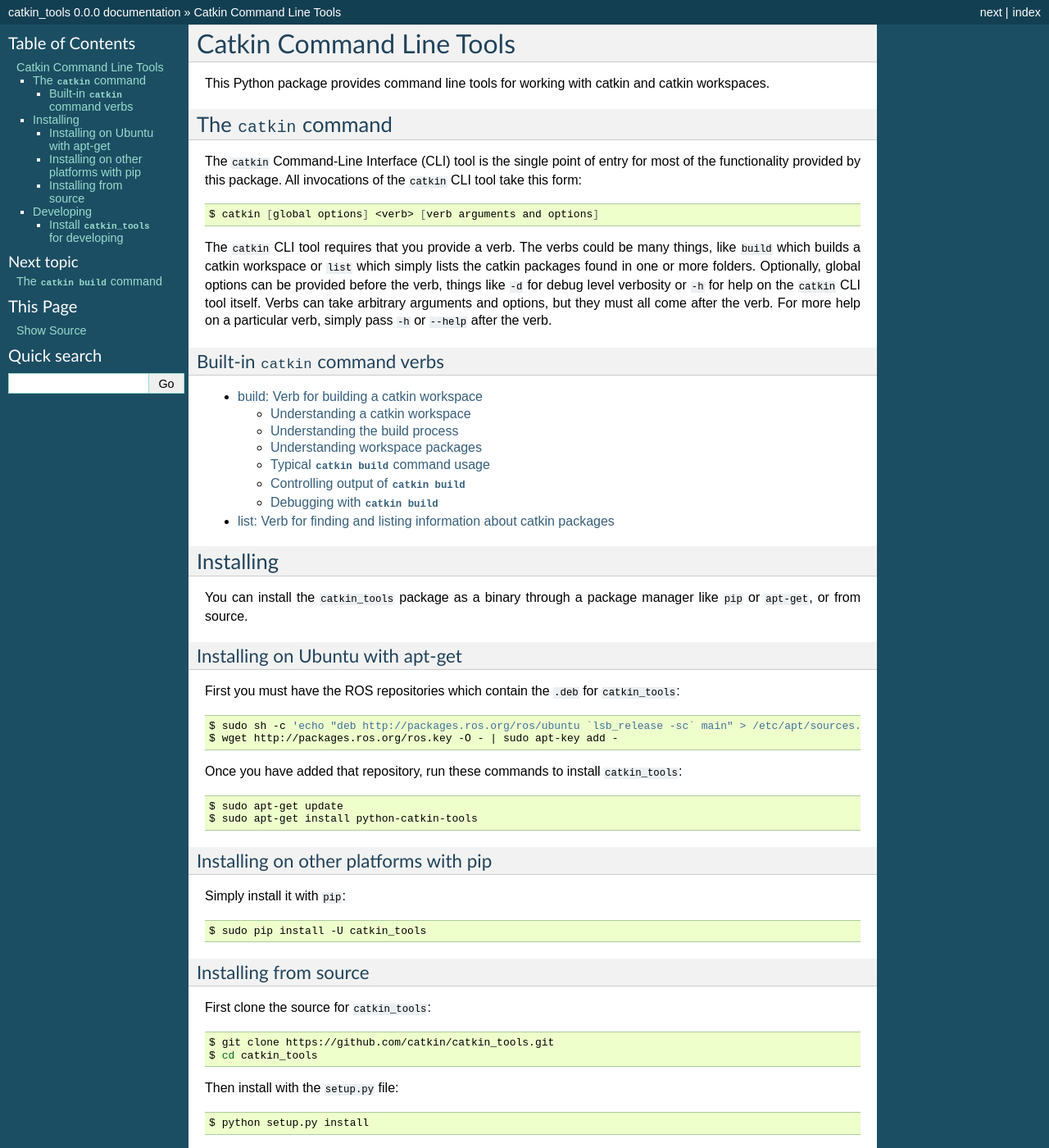
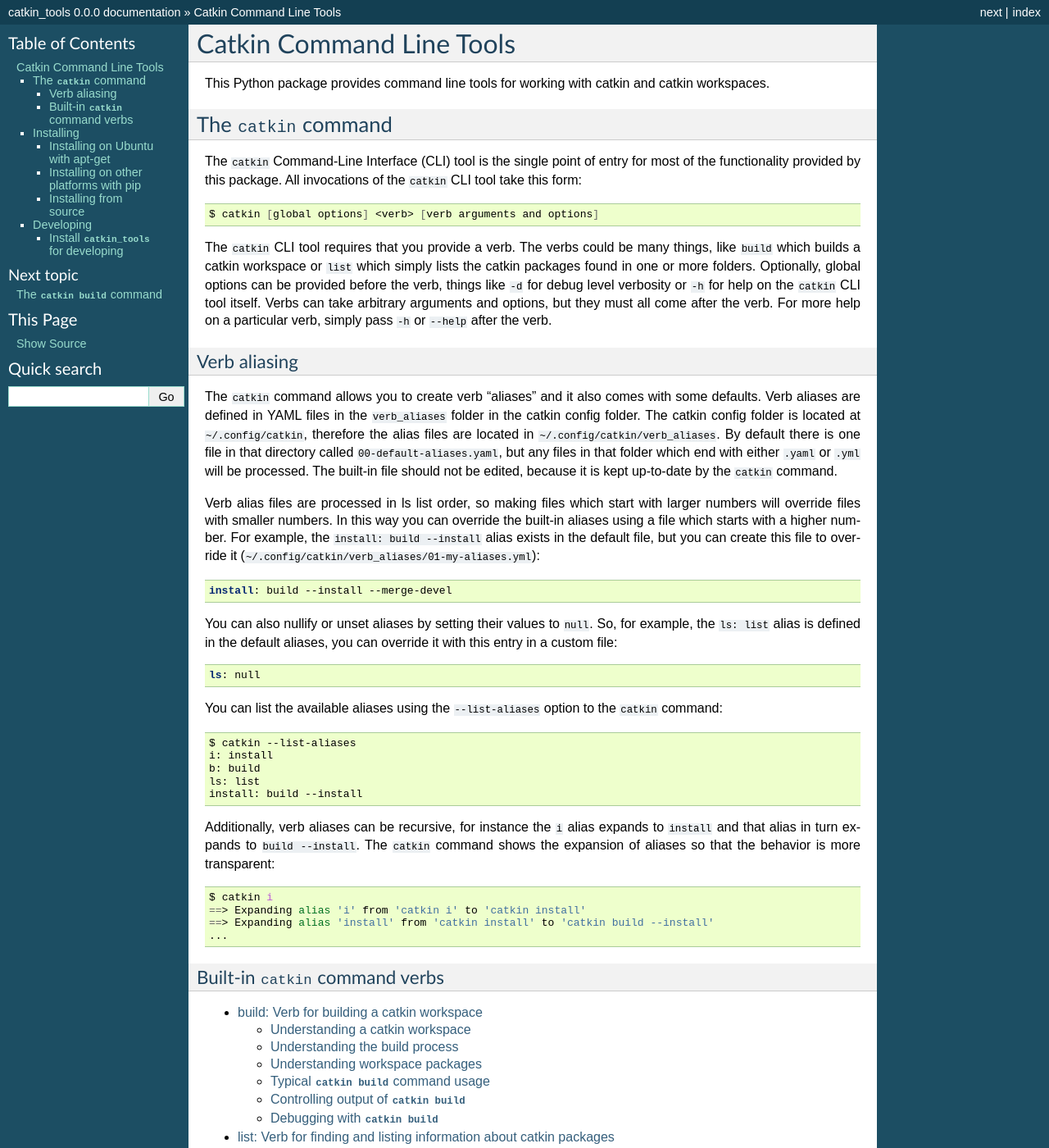
Before and after one commit to catkin/catkin_tools, a Sphinx documentation site: the page built from docs/index.rst, in a window 1280 px wide and 1400 px high. Shown: the whole window at 82% size. Built offline with Sphinx 7.4.7, drawn with Linux system fonts in a browser that asks for light colours.

Commit message:
added documentation for verb aliases

```diff
--- a/docs/index.rst
+++ b/docs/index.rst
@@ -18,6 +18,50 @@
 Optionally, global options can be provided before the verb, things like ``-d`` for debug level verbosity or ``-h`` for help on the ``catkin`` CLI tool itself.
 Verbs can take arbitrary arguments and options, but they must all come after the verb.
 For more help on a particular verb, simply pass ``-h`` or ``--help`` after the verb.
+
+Verb aliasing
+^^^^^^^^^^^^^
+
+The ``catkin`` command allows you to create verb "aliases" and it also comes with some defaults.
+Verb aliases are defined in YAML files in the ``verb_aliases`` folder in the catkin config folder.
+The catkin config folder is located at ``~/.config/catkin``, therefore the alias files are located in ``~/.config/catkin/verb_aliases``.
+By default there is one file in that directory called ``00-default-aliases.yaml``, but any files in that folder which end with either ``.yaml`` or ``.yml`` will be processed.
+The built-in file should not be edited, because it is kept up-to-date by the ``catkin`` command.
+
+Verb alias files are processed in ls list order, so making files which start with larger numbers will override files with smaller numbers.
+In this way you can override the built-in aliases using a file which starts with a higher number.
+For example, the ``install: build --install`` alias exists in the default file, but you can create this file to override it (``~/.config/catkin/verb_aliases/01-my-aliases.yml``):
+
+.. code-block:: yaml
+
+    install: build --install --merge-devel
+
+You can also nullify or unset aliases by setting their values to ``null``.
+So, for example, the ``ls: list`` alias is defined in the default aliases, you can override it with this entry in a custom file:
+
+.. code-block:: yaml
+
+    ls: null
+
+You can list the available aliases using the ``--list-aliases`` option to the ``catkin`` command:
+
+.. code-block:: bash
+
+    $ catkin --list-aliases
+    i: install
+    b: build
+    ls: list
+    install: build --install
+
+Additionally, verb aliases can be recursive, for instance the ``i`` alias expands to ``install`` and that alias in turn expands to ``build --install``.
+The ``catkin`` command shows the expansion of aliases so that the behavior is more transparent:
+
+.. code-block:: bash
+
+    $ catkin i
+    ==> Expanding alias 'i' from 'catkin i' to 'catkin install'
+    ==> Expanding alias 'install' from 'catkin install' to 'catkin build --install'
+    ...
 
 Built-in ``catkin`` command verbs
 ^^^^^^^^^^^^^^^^^^^^^^^^^^^^^^^^^
```
